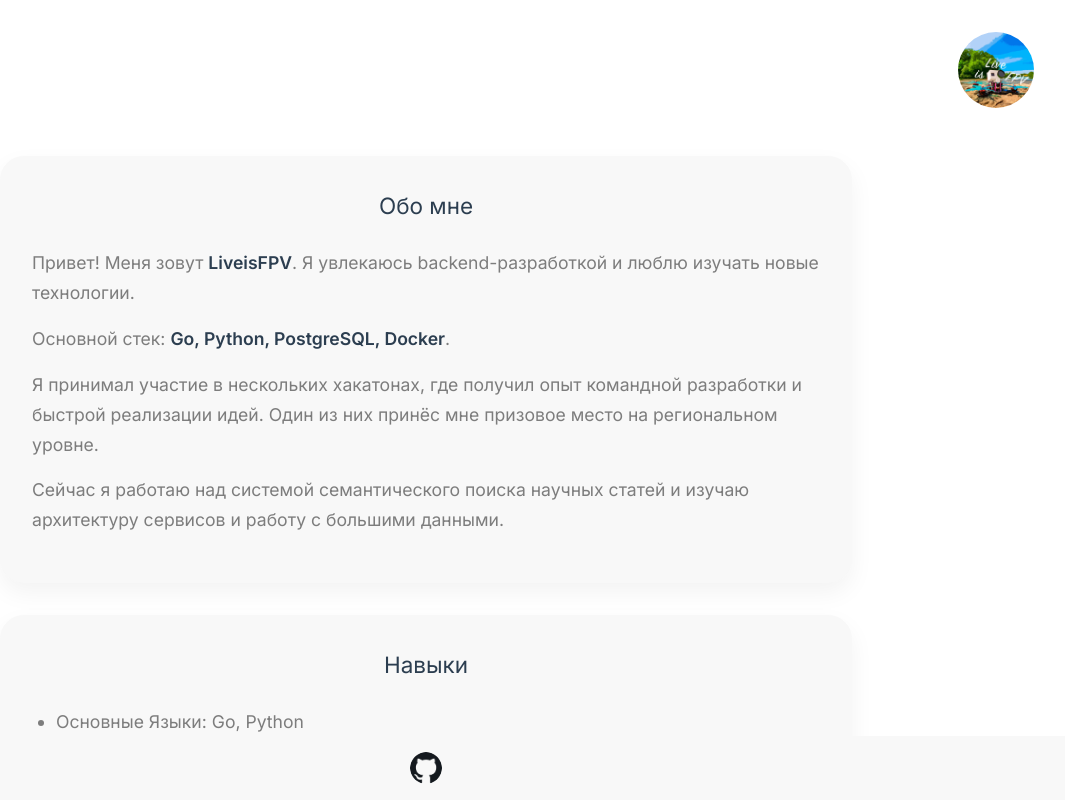
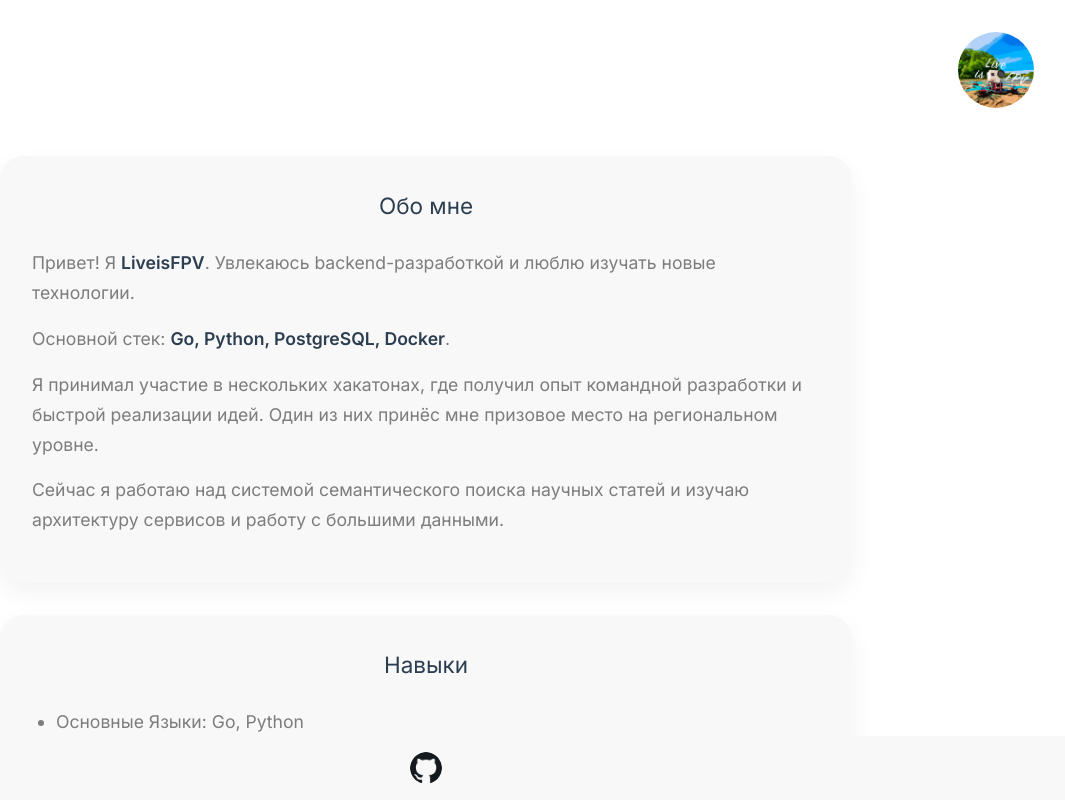
Before and after one commit to LiveisFpv/livedevsite, a Vue app: page /about in a window 1280 px wide. Shown: the top 800 px of the page, without its empty margins (214-1279 px from the left). Built offline with nearby package versions, Linux system fonts and the light colour scheme.

Commit message:
fix some mistakes

```diff
--- a/src/views/AboutView.vue
+++ b/src/views/AboutView.vue
@@ -3,8 +3,8 @@
     <section class="intro">
       <h1>Обо мне</h1>
       <p>
-        Привет! Меня зовут <strong>LiveisFPV</strong>. Я увлекаюсь backend-разработкой и люблю
-        изучать новые технологии.
+        Привет! Я <strong>LiveisFPV</strong>. Увлекаюсь backend-разработкой и люблю изучать новые
+        технологии.
       </p>
       <p>Основной стек: <strong>Go, Python, PostgreSQL, Docker</strong>.</p>
       <p>
--- a/src/views/ProjectsView.vue
+++ b/src/views/ProjectsView.vue
@@ -54,7 +54,7 @@
         <p><strong>Backend:</strong> Go, Gin, PostgreSQL, Minio S3.</p>
         <p><strong>Роль в команде:</strong> Backend-разработчик Golang.</p>
         <p>
-          <strong>Особенности:</strong> чистая архитектура, уведомеления пользователей через ТГ и
+          <strong>Особенности:</strong> чистая архитектура, уведомления пользователей через ТГ и
           email, автоматическая генерация сертификатов.
         </p>
         <div class="link">
@@ -65,7 +65,7 @@
       <section class="project-card">
         <h2>🏃‍♀️ Фитнес приложение</h2>
         <p>
-          Разработка сайта для педоставления индивидуальных тренировок и питания в зависимост и от
+          Разработка сайта для педоставления индивидуальных тренировок и питания в зависимости от
           пользователя.
         </p>
         <p><strong>Frontend:</strong> Vue, TypeScript, Vite.</p>
```
